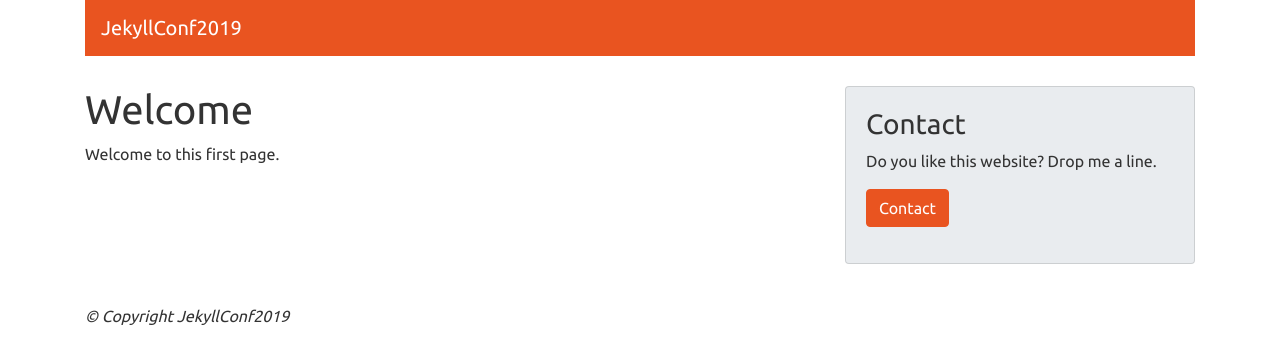
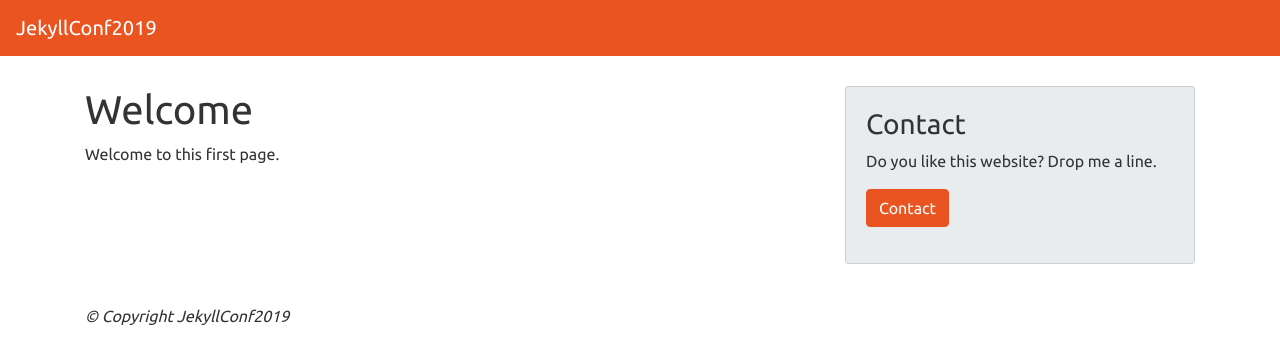
Before and after one commit to jhvanderschee/jekyllconf2019, a Jekyll site: the page built from index.md, in a window 1280 px wide. Shown: the top 364 px of the page. Built offline with Jekyll 4.4.1, drawn with Linux system fonts in a browser that asks for light colours; nearby versions of some CDN libraries; our own code applies the rules of GitHub Pages for plain Markdown files.

Commit message:
Update page.html

```diff
--- a/_layouts/page.html
+++ b/_layouts/page.html
@@ -5,8 +5,8 @@
   <script src="https://stackpath.bootstrapcdn.com/bootlint/0.16.6/bootlint.min.js" integrity="sha384-ZwqoV50fe3lmAp0JfEykqDFq9dAC8vQP1lEuvdNIyVVWMcdE7oRYs7YcjnhS2Vnd" crossorigin="anonymous"></script>
   </head>
 <body>
+  {% include header.html %}
   <div class="container">
-  {% include header.html %}
     <div class="row" style="margin-top: 30px; margin-bottom: 40px;">
       <div class="col-md-8">
         {{ content }}
```
Lines whose indentation alone changed are shown as unchanged.
